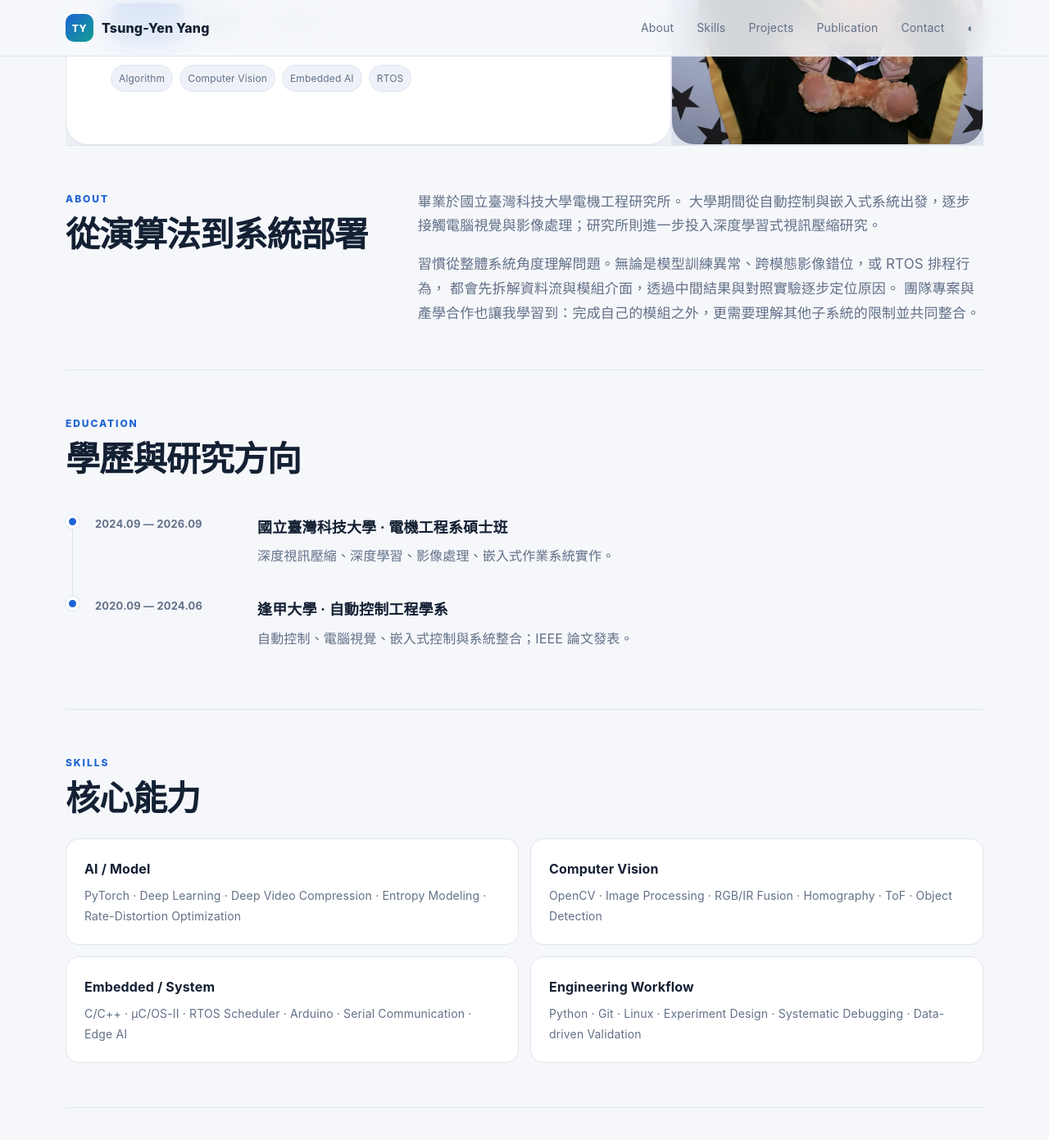
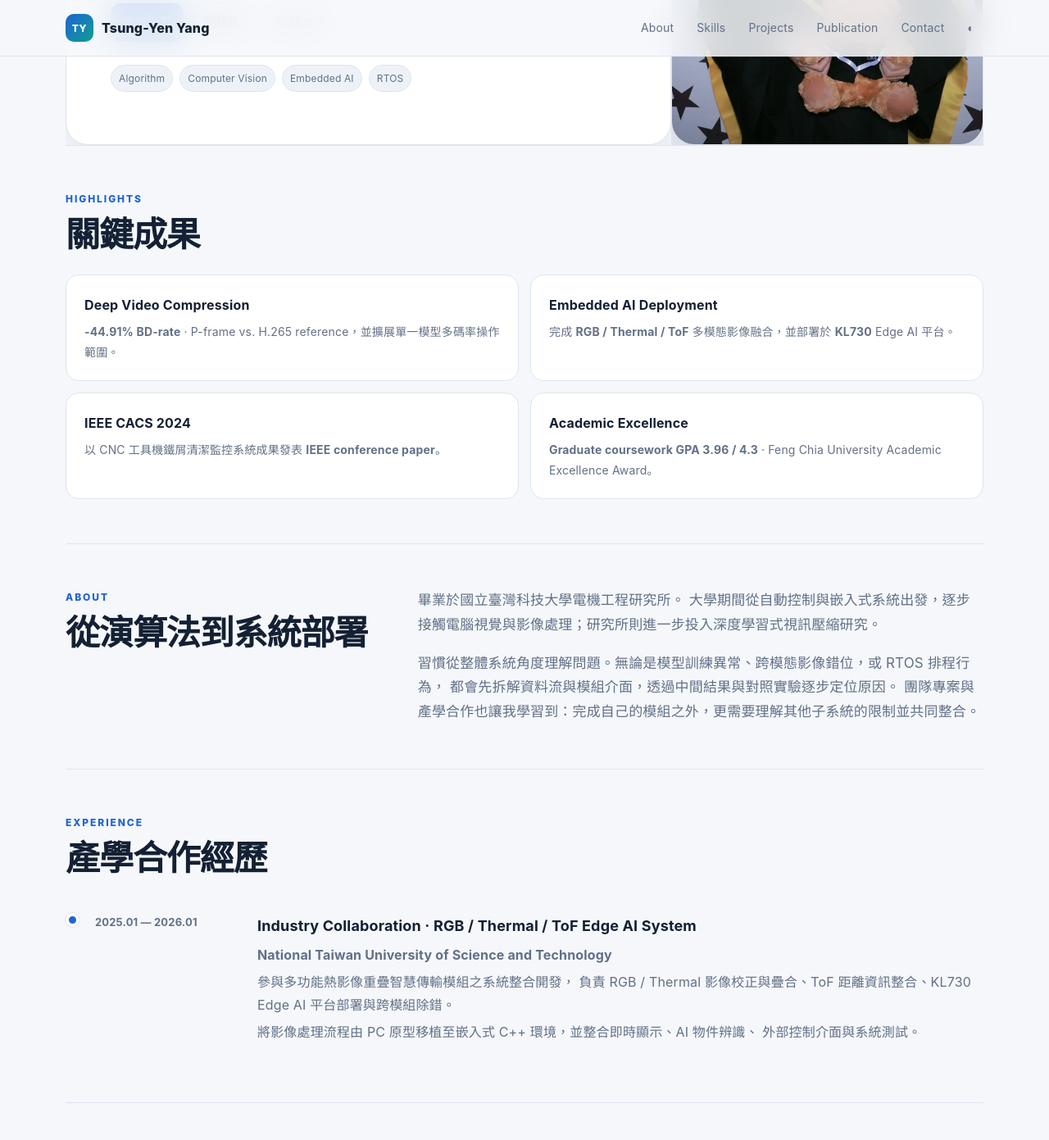
Before and after one commit to gg09038/gg09038.github.io, a Jekyll site: the page built from index.md, in a window 1280 px wide and 1400 px high, scrolled down 427 px. Shown: the top 1391 px of the window at 82% size. Built offline with Jekyll 4.4.1, drawn with Linux system fonts in a browser that asks for light colours; some of the changed text lies outside the part shown.

Commit message:
Update index.md

```diff
--- a/index.md
+++ b/index.md
@@ -138,6 +138,37 @@ layout: default
   }
 </style>
 
+<section class="section-block">
+  <div class="section-heading">
+    <div>
+      <div class="section-kicker">HIGHLIGHTS</div>
+      <h2>關鍵成果</h2>
+    </div>
+  </div>
+
+  <div class="skill-grid">
+    <div class="skill-card">
+      <h3>Deep Video Compression</h3>
+      <p><strong>-44.91% BD-rate</strong> · P-frame vs. H.265 reference，並擴展單一模型多碼率操作範圍。</p>
+    </div>
+
+    <div class="skill-card">
+      <h3>Embedded AI Deployment</h3>
+      <p>完成 <strong>RGB / Thermal / ToF</strong> 多模態影像融合，並部署於 <strong>KL730</strong> Edge AI 平台。</p>
+    </div>
+
+    <div class="skill-card">
+      <h3>IEEE CACS 2024</h3>
+      <p>以 CNC 工具機鐵屑清潔監控系統成果發表 <strong>IEEE conference paper</strong>。</p>
+    </div>
+
+    <div class="skill-card">
+      <h3>Academic Excellence</h3>
+      <p><strong>Graduate coursework GPA 3.96 / 4.3</strong> · Feng Chia University Academic Excellence Award。</p>
+    </div>
+  </div>
+</section>
+
 <section id="about" class="section-block two-col">
   <div>
     <div class="section-kicker">ABOUT</div>
@@ -158,48 +189,56 @@ layout: default
 
 <section class="section-block">
   <div class="section-heading">
+    <div>
+      <div class="section-kicker">EXPERIENCE</div>
+      <h2>產學合作經歷</h2>
+    </div>
+  </div>
+
+  <div class="timeline">
+    <div class="timeline-item">
+      <div class="timeline-dot"></div>
+      <div class="timeline-date">2025.01 — 2026.01</div>
+      <div class="timeline-content">
+        <h3>Industry Collaboration · RGB / Thermal / ToF Edge AI System</h3>
+        <p><strong>National Taiwan University of Science and Technology</strong></p>
+        <p>
+          參與多功能熱影像重疊智慧傳輸模組之系統整合開發，
+          負責 RGB / Thermal 影像校正與疊合、ToF 距離資訊整合、KL730 Edge AI 平台部署與跨模組除錯。
+        </p>
+        <p>
+          將影像處理流程由 PC 原型移植至嵌入式 C++ 環境，並整合即時顯示、AI 物件辨識、
+          外部控制介面與系統測試。
+        </p>
+      </div>
+    </div>
+  </div>
+</section>
+
+<section class="section-block">
+  <div class="section-heading">
     <div><div class="section-kicker">EDUCATION</div><h2>學歷與研究方向</h2></div>
   </div>
   <div class="timeline">
     <div class="timeline-item">
       <div class="timeline-dot"></div>
-      <div class="timeline-date">2024.09 — 2026.09</div>
+      <div class="timeline-date">2024 — 2026</div>
       <div class="timeline-content">
-        <h3>國立臺灣科技大學 · 電機工程系碩士班</h3>
-        <p>深度視訊壓縮、深度學習、影像處理、嵌入式作業系統實作。</p>
+        <h3>National Taiwan University of Science and Technology</h3>
+        <p><strong>M.S. Electrical Engineering · 2024–2026</strong></p>
+        <p>Deep Video Compression / Computer Vision / Embedded Systems</p>
+        <p><strong>Graduate coursework GPA: 3.96 / 4.3</strong></p>
       </div>
     </div>
+
     <div class="timeline-item">
       <div class="timeline-dot"></div>
-      <div class="timeline-date">2020.09 — 2024.06</div>
+      <div class="timeline-date">2020 — 2024</div>
       <div class="timeline-content">
-        <h3>逢甲大學 · 自動控制工程學系</h3>
-        <p>自動控制、電腦視覺、嵌入式控制與系統整合；IEEE 論文發表。</p>
+        <h3>Feng Chia University</h3>
+        <p><strong>B.S. Automatic Control Engineering · 2020–2024</strong></p>
+        <p><strong>GPA: 3.60 / 4.3 · Top 20% · Academic Excellence Award</strong></p>
       </div>
-    </div>
-  </div>
-</section>
-
-<section id="skills" class="section-block">
-  <div class="section-heading">
-    <div><div class="section-kicker">SKILLS</div><h2>核心能力</h2></div>
-  </div>
-  <div class="skill-grid">
-    <div class="skill-card">
-      <h3>AI / Model</h3>
-      <p>PyTorch · Deep Learning · Deep Video Compression · Entropy Modeling · Rate-Distortion Optimization</p>
-    </div>
-    <div class="skill-card">
-      <h3>Computer Vision</h3>
-      <p>OpenCV · Image Processing · RGB/IR Fusion · Homography · ToF · Object Detection</p>
-    </div>
-    <div class="skill-card">
-      <h3>Embedded / System</h3>
-      <p>C/C++ · μC/OS-II · RTOS Scheduler · Arduino · Serial Communication · Edge AI</p>
-    </div>
-    <div class="skill-card">
-      <h3>Engineering Workflow</h3>
-      <p>Python · Git · Linux · Experiment Design · Systematic Debugging · Data-driven Validation</p>
     </div>
   </div>
 </section>
@@ -236,10 +275,46 @@ layout: default
     <div class="pub-index">01</div>
     <div class="pub-content">
       <h3>A Monitoring and Control System Based on Image Recognition for Iron Filings Cleaning of CNC Machine Tools</h3>
-      <p>大學專題延伸成果 · IEEE Xplore</p>
+      <p>
+        <strong>Tsung-Yen Yang</strong>, Fu-Yu Chiang, Yan-Hong Chen, Guan-Jie Lee,
+        Yu-Sheng Lin, Shang-Chih Lin, Shun-Feng Su, and Yennun Huang
+      </p>
+      <p><strong>2024 International Automatic Control Conference (CACS)</strong> · 2024 · pp. 1–6 · IEEE</p>
+      <p>DOI: 10.1109/CACS63404.2024.10773234</p>
     </div>
     <div class="pub-arrow">↗</div>
   </a>
+</section>
+
+<section id="skills" class="section-block">
+  <div class="section-heading">
+    <div>
+      <div class="section-kicker">TECHNICAL STACK</div>
+      <h2>技術能力</h2>
+    </div>
+  </div>
+
+  <div class="tech-stack">
+    <div class="tech-row">
+      <strong>AI / Video</strong>
+      <span>PyTorch · Deep Video Compression · Entropy Modeling · Rate-Distortion Optimization</span>
+    </div>
+
+    <div class="tech-row">
+      <strong>Computer Vision</strong>
+      <span>OpenCV · RGB/IR Fusion · Homography · ToF · Object Detection</span>
+    </div>
+
+    <div class="tech-row">
+      <strong>Embedded / System</strong>
+      <span>C/C++ · μC/OS-II · RTOS · Arduino · Serial Communication · Edge AI</span>
+    </div>
+
+    <div class="tech-row">
+      <strong>Development</strong>
+      <span>Python · Git · Linux</span>
+    </div>
+  </div>
 </section>
 
 <section class="section-block contact-block">
```
